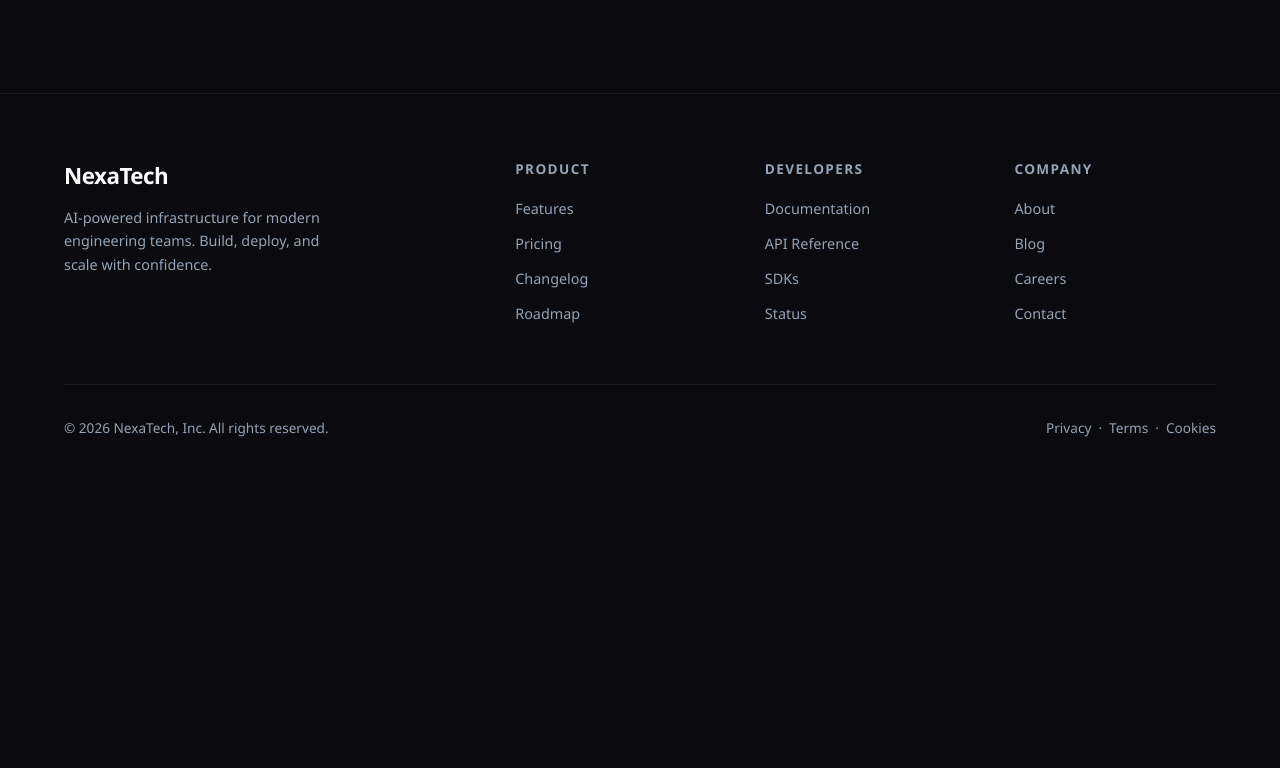
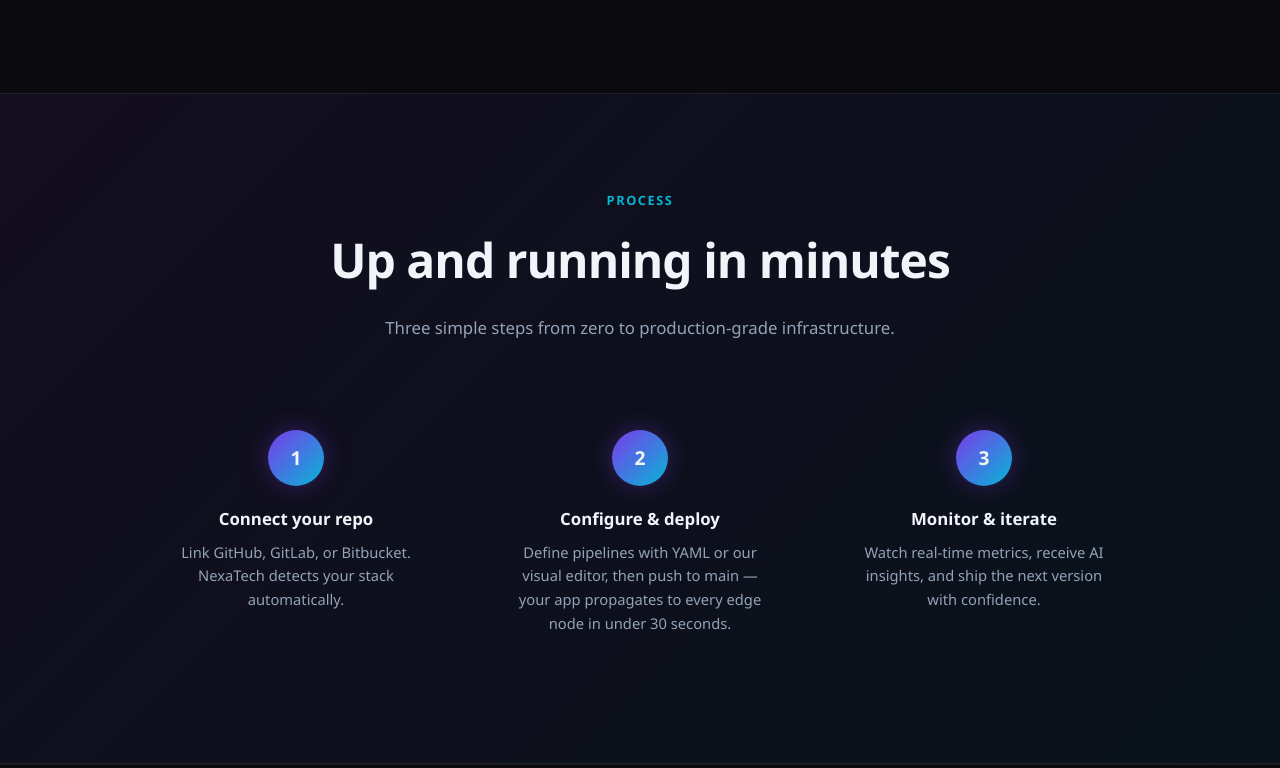
Before and after one commit to havynguyen23/html-css-landing, a website built with Vite: page src/index.html in a window 1280 px wide. Shown: the part 1853-2621 px from the top of the page. Before the commit the page ends 2324 px from the top, so only its background shows below. Built offline with nearby package versions, Linux system fonts and the light colour scheme.

Commit message:
Add metrics section with steps for deployment and monitoring

```diff
--- a/src/index.html
+++ b/src/index.html
@@ -153,6 +153,42 @@
       </div>
     </section>
 
+    <!-- Metrics -->
+    <section class="section metrics-bg" id="how">
+      <div class="section-label">Process</div>
+      <h2 class="section-title">Up and running in minutes</h2>
+      <p class="section-sub">
+        Three simple steps from zero to production-grade infrastructure.
+      </p>
+
+      <div class="steps">
+        <div class="step">
+          <div class="step-num">1</div>
+          <h3>Connect your repo</h3>
+          <p>
+            Link GitHub, GitLab, or Bitbucket. NexaTech detects your stack
+            automatically.
+          </p>
+        </div>
+        <div class="step">
+          <div class="step-num">2</div>
+          <h3>Configure &amp; deploy</h3>
+          <p>
+            Define pipelines with YAML or our visual editor, then push to main —
+            your app propagates to every edge node in under 30 seconds.
+          </p>
+        </div>
+        <div class="step">
+          <div class="step-num">3</div>
+          <h3>Monitor &amp; iterate</h3>
+          <p>
+            Watch real-time metrics, receive AI insights, and ship the next
+            version with confidence.
+          </p>
+        </div>
+      </div>
+    </section>
+
     <!-- Footer -->
     <footer>
       <div class="footer-grid">
--- a/src/styles/components/all.css
+++ b/src/styles/components/all.css
@@ -9,3 +9,5 @@
 @import url('./features.css');
 @import url('./icon.css');
 @import url('./footer.css');
+@import url('./metrics.css');
+@import url('./steps.css');
--- /dev/null
+++ b/src/styles/components/metrics.css
@@ -0,0 +1,43 @@
+.metrics-bg {
+  background: linear-gradient(
+    135deg,
+    rgba(124, 58, 237, 0.08),
+    rgba(6, 182, 212, 0.05)
+  );
+  border-top: 1px solid var(--border);
+  border-bottom: 1px solid var(--border);
+}
+
+.metrics-grid {
+  display: grid;
+  grid-template-columns: repeat(auto-fit, minmax(200px, 1fr));
+  gap: 1px;
+  background: var(--border);
+  border: 1px solid var(--border);
+  border-radius: 16px;
+  overflow: hidden;
+  max-width: 900px;
+  margin: 0 auto;
+}
+
+.metric {
+  background: var(--surface);
+  padding: 2.5rem;
+  text-align: center;
+}
+
+.metric-val {
+  font-size: 2.8rem;
+  font-weight: 900;
+  background: linear-gradient(135deg, var(--accent2), var(--accent));
+  -webkit-background-clip: text;
+  background-clip: text;
+  -webkit-text-fill-color: transparent;
+  line-height: 1;
+  margin-bottom: 0.35rem;
+}
+
+.metric-desc {
+  color: var(--muted);
+  font-size: 0.9rem;
+}
--- /dev/null
+++ b/src/styles/components/steps.css
@@ -0,0 +1,46 @@
+.steps {
+  display: grid;
+  grid-template-columns: repeat(auto-fit, minmax(240px, 1fr));
+  gap: 2rem;
+  max-width: 1000px;
+  margin: 0 auto;
+  position: relative;
+}
+
+.step {
+  text-align: center;
+  padding: 2rem 1.5rem;
+}
+
+.step-num {
+  display: inline-flex;
+  align-items: center;
+  justify-content: center;
+  width: 56px;
+  height: 56px;
+  border-radius: 50%;
+  background: linear-gradient(135deg, var(--accent), var(--accent2));
+  font-size: 1.2rem;
+  font-weight: 900;
+  margin-bottom: 1.25rem;
+  box-shadow: 0 0 25px var(--glow);
+}
+
+.step h3 {
+  font-size: 1.05rem;
+  font-weight: 700;
+  margin-bottom: 0.5rem;
+}
+
+.step p {
+  color: var(--muted);
+  font-size: 0.92rem;
+}
+
+@media (max-width: 869px) {
+  .step:last-child:nth-child(odd) {
+    grid-column: 1 / -1;
+    justify-self: center;
+    width: min(240px, 100%);
+  }
+}
```
